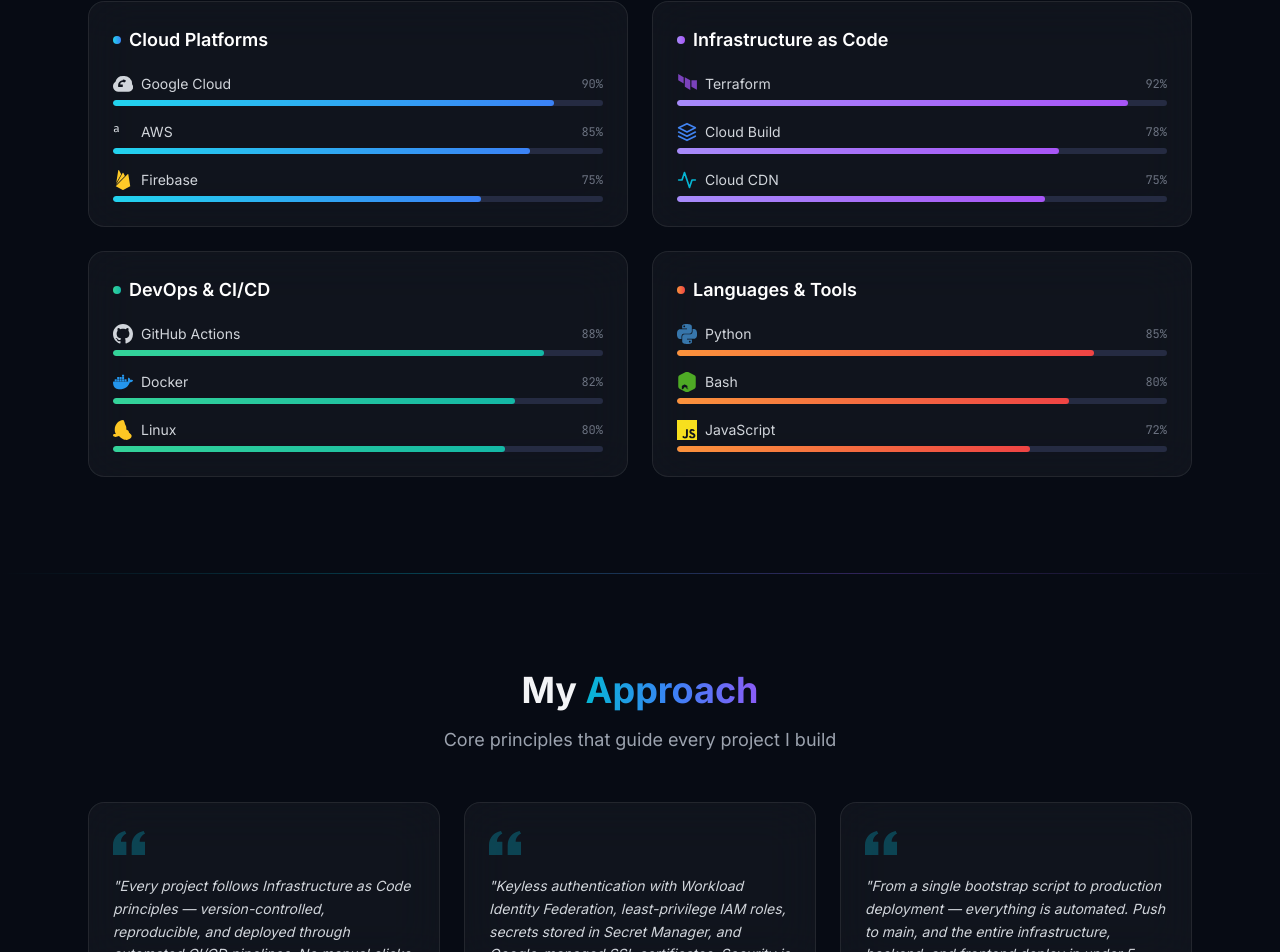
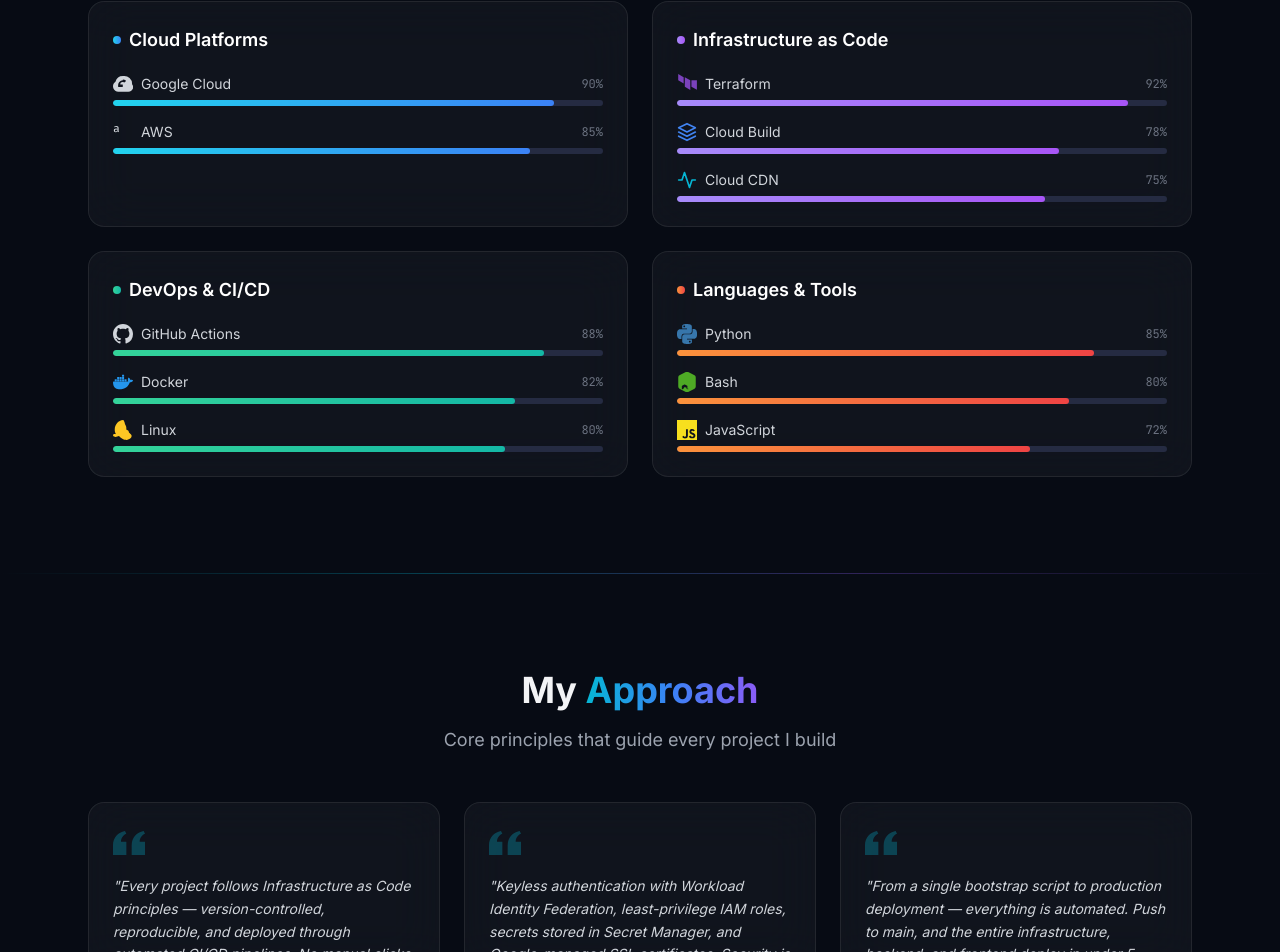
Before and after one commit to yisakm9/portfolio-serverless-gcp, a React (Vite) app in the folder frontend/: page / in a window 1280 px wide. Shown: the part 1713-2665 px from the top of the page. Built offline with nearby package versions, Linux system fonts and the light colour scheme; no server answers.

Commit message:
refactor: remove Firebase from technical skills

```diff
--- a/frontend/src/components/Skills.jsx
+++ b/frontend/src/components/Skills.jsx
@@ -12,11 +12,7 @@
       <path d="M6.763 10.036c0 .296.032.535.088.71.064.176.144.368.256.576.04.063.056.127.056.183 0 .08-.048.16-.152.24l-.503.335a.383.383 0 0 1-.208.072c-.08 0-.16-.04-.239-.112a2.47 2.47 0 0 1-.287-.374 6.18 6.18 0 0 1-.248-.47c-.622.734-1.405 1.101-2.347 1.101-.67 0-1.205-.191-1.596-.574-.391-.384-.59-.894-.59-1.533 0-.678.239-1.23.726-1.644.487-.415 1.133-.623 1.955-.623.272 0 .551.024.846.064.296.04.6.104.918.176v-.583c0-.607-.127-1.03-.375-1.277-.255-.248-.686-.367-1.3-.367-.28 0-.568.031-.863.103-.295.072-.583.16-.862.272a2.287 2.287 0 0 1-.28.104.488.488 0 0 1-.127.023c-.112 0-.168-.08-.168-.247v-.391c0-.128.016-.224.056-.28a.597.597 0 0 1 .224-.167c.279-.144.614-.264 1.005-.36a4.84 4.84 0 0 1 1.246-.152c.95 0 1.644.216 2.091.647.439.43.662 1.085.662 1.963v2.586zm-3.24 1.214c.263 0 .534-.048.822-.144.287-.096.543-.271.758-.51.128-.152.224-.32.272-.512.047-.191.08-.423.08-.694v-.335a6.66 6.66 0 0 0-.735-.136 6.02 6.02 0 0 0-.75-.048c-.535 0-.926.104-1.19.32-.263.215-.39.518-.39.917 0 .375.095.655.295.846.191.2.47.296.838.296z" />
     </svg>
   ),
-  'Firebase': (
-    <svg className="w-5 h-5" viewBox="0 0 24 24" fill="#FFCA28">
-      <path d="M3.89 15.672L6.255.461A.542.542 0 0 1 7.27.288l2.543 4.771zm16.794 3.692l-2.25-13.999a.543.543 0 0 0-.919-.295L3.316 19.365l7.856 4.427a1.621 1.621 0 0 0 1.588 0zM14.3 7.147l-1.82-3.482a.542.542 0 0 0-.96 0L3.53 17.984z" />
-    </svg>
-  ),
+
   'Terraform': (
     <svg className="w-5 h-5" viewBox="0 0 24 24" fill="#7B42BC">
       <path d="M1.44 0v7.575l6.561 3.79V3.79zm7.94 3.79v7.575l6.56 3.787V7.577zm6.56 15.422V11.64l-6.56-3.788v7.573zm1.38-11.634v7.575l6.56 3.787V7.577z" />
@@ -72,7 +68,6 @@
     skills: [
       { name: 'Google Cloud', level: 90 },
       { name: 'AWS', level: 85 },
-      { name: 'Firebase', level: 75 },
     ],
   },
   {
```
